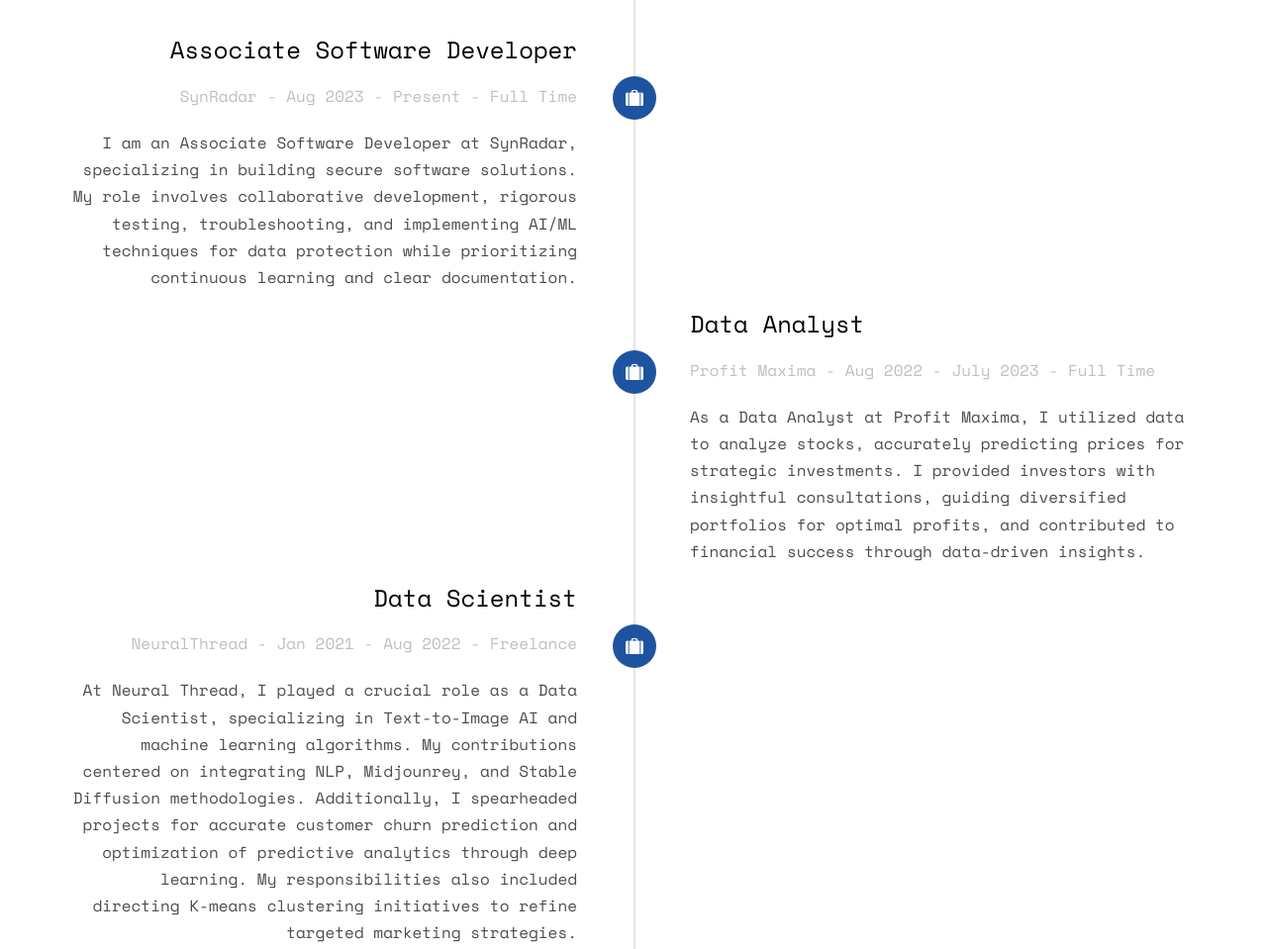
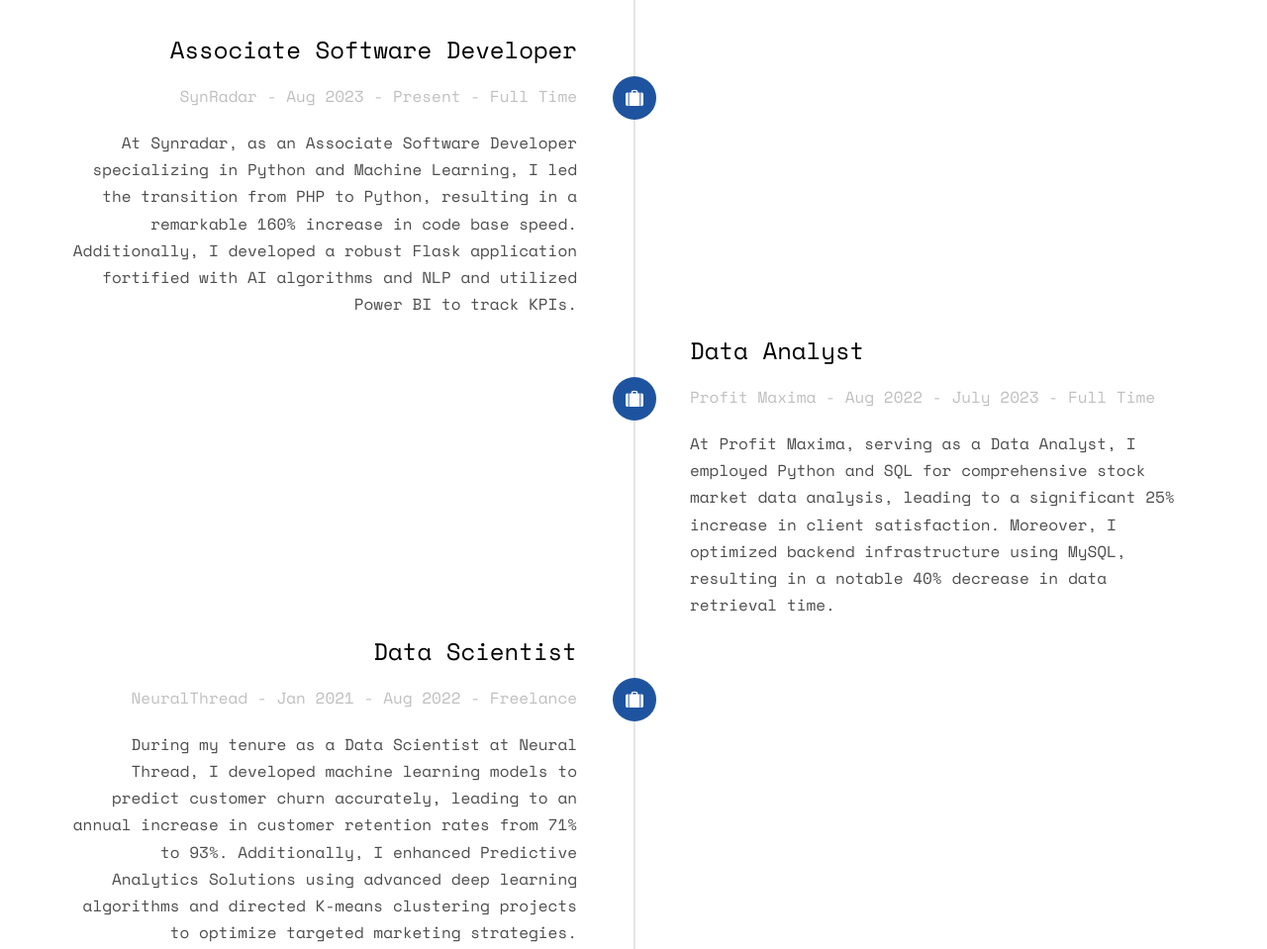
Before and after one commit to ESP1420/ClientESP-0, a plain HTML site: page samir.html in a window 1280 px wide. Shown: the part 1882-2841 px from the top of the page at 99% size. Drawn offline with nearby package versions, Linux system fonts and the light colour scheme; some packages are replaced by stand-ins of ours; no server answers; files whose address does not match are found by name.

Commit message:
Update samir.html

```diff
--- a/samir.html
+++ b/samir.html
@@ -129,7 +129,7 @@
 									<span class="company">SynRadar - Aug 2023 - Present  - Full Time</span>
 								</div>
 								<div class="timeline-body">
-									<p>I am an Associate Software Developer at SynRadar, specializing in building secure software solutions. My role involves collaborative development, rigorous testing, troubleshooting, and implementing AI/ML techniques for data protection while prioritizing continuous learning and clear documentation.</p>
+									<p>At Synradar, as an Associate Software Developer specializing in Python and Machine Learning, I led the transition from PHP to Python, resulting in a remarkable 160% increase in code base speed. Additionally, I developed a robust Flask application fortified with AI algorithms and NLP and utilized Power BI to track KPIs.</p>
 								</div>
 							</div>
 						</li>
@@ -141,7 +141,7 @@
 									<span class="company">Profit Maxima - Aug 2022 - July 2023 - Full Time</span>
 								</div>
 								<div class="timeline-body">
-									<p>As a Data Analyst at Profit Maxima, I utilized data to analyze stocks, accurately predicting prices for strategic investments. I provided investors with insightful consultations, guiding diversified portfolios for optimal profits, and contributed to financial success through data-driven insights.</p>
+									<p>At Profit Maxima, serving as a Data Analyst, I employed Python and SQL for comprehensive stock market data analysis, leading to a significant 25% increase in client satisfaction. Moreover, I optimized backend infrastructure using MySQL, resulting in a notable 40% decrease in data retrieval time.</p>
 								</div>
 							</div>
 						</li>
@@ -153,7 +153,7 @@
 									<span class="company">NeuralThread - Jan 2021 - Aug 2022 - Freelance</span>
 								</div>
 								<div class="timeline-body">
-									<p>At Neural Thread, I played a crucial role as a Data Scientist, specializing in Text-to-Image AI and machine learning algorithms. My contributions centered on integrating NLP, Midjounrey, and Stable Diffusion methodologies. Additionally, I spearheaded projects for accurate customer churn prediction and optimization of predictive analytics through deep learning. My responsibilities also included directing K-means clustering initiatives to refine targeted marketing strategies.</p></div>
+									<p>During my tenure as a Data Scientist at Neural Thread, I developed machine learning models to predict customer churn accurately, leading to an annual increase in customer retention rates from 71% to 93%. Additionally, I enhanced Predictive Analytics Solutions using advanced deep learning algorithms and directed K-means clustering projects to optimize targeted marketing strategies.</p></div>
 							</div>
 						</li>
 
```
